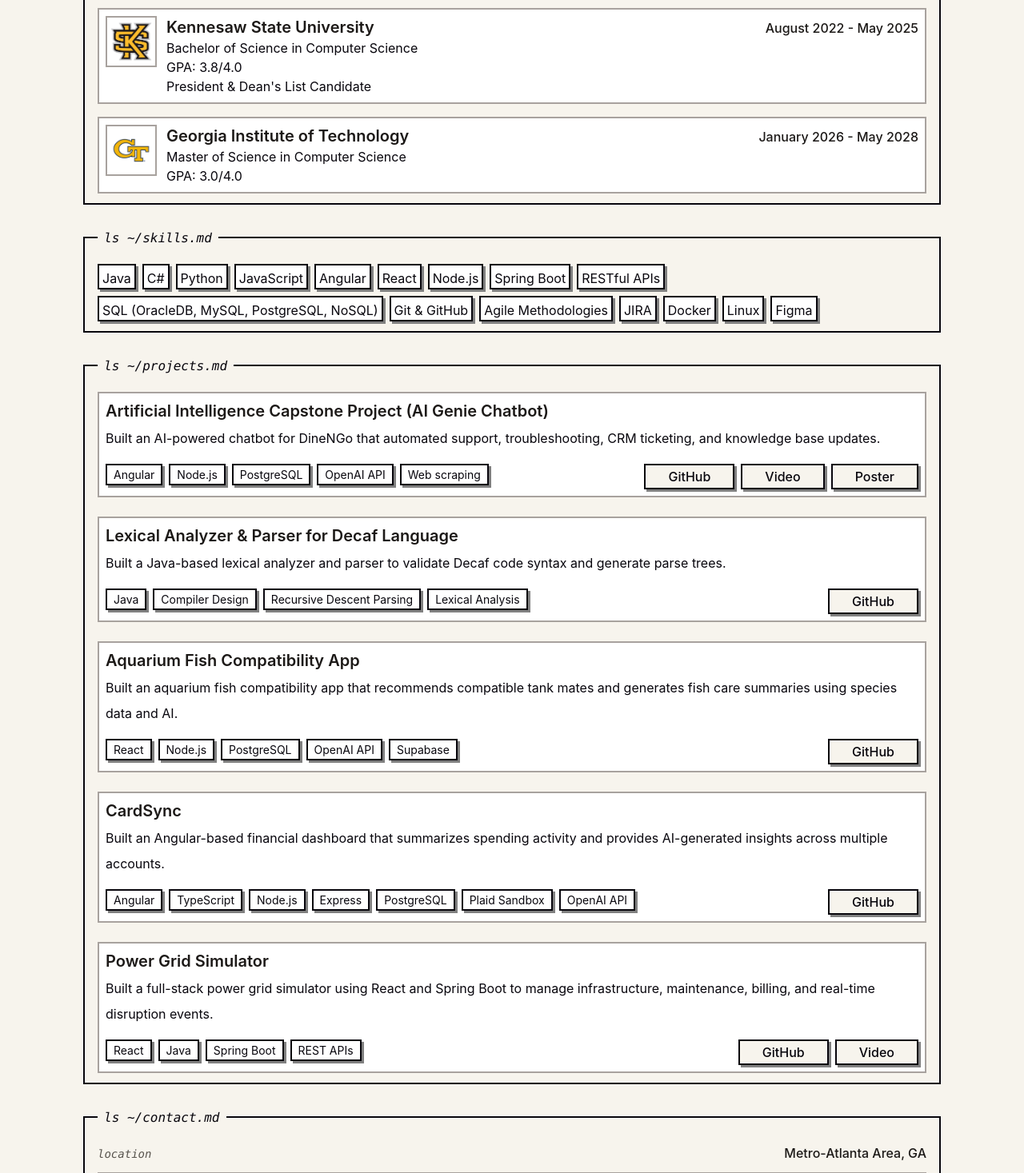
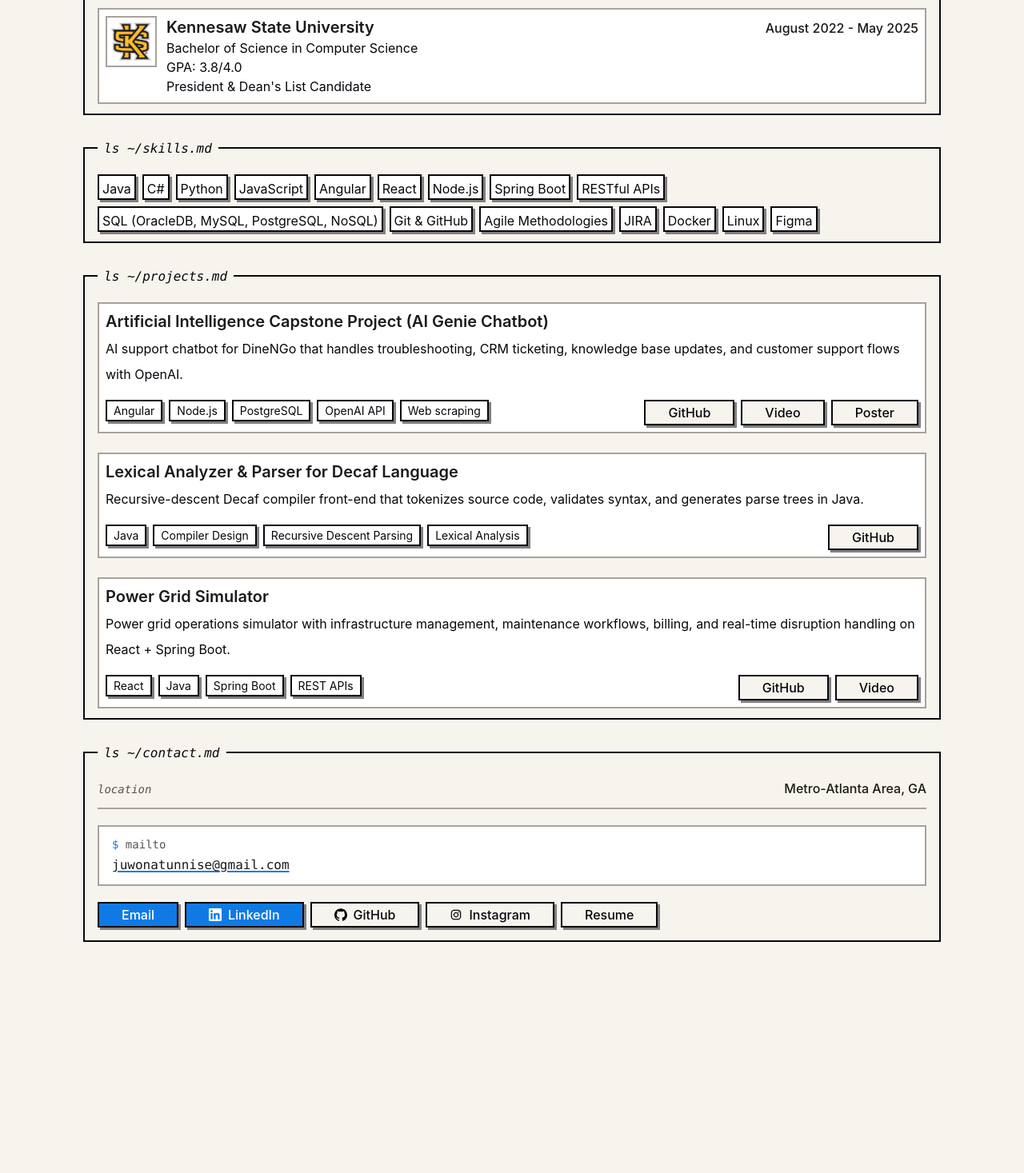
Before and after one commit to Juwonaman/myportfolio, a React (Vite) app: page / in a window 1280 px wide. Shown: the part 1330-2797 px from the top of the page at 80% size. After the commit the page ends 2548 px from the top, so only its background shows below. Built offline with nearby package versions, Linux system fonts and the light colour scheme.

Commit message:
finished

```diff
--- a/src/data/contactMe.js
+++ b/src/data/contactMe.js
@@ -4,7 +4,7 @@ const contactInfo = [
     linkedin: 'https://www.linkedin.com/in/juwonatunnise',
     instagram: 'https://www.instagram.com/callme.juwon/',
     github: 'https://github.com/Juwonaman',
-    resume: '/Juwons_Resume_May2026.pdf',
+    resume: '/Myresume.pdf',
     location: 'Metro-Atlanta Area, GA',
   },
 ];
--- a/src/data/educationMy.js
+++ b/src/data/educationMy.js
@@ -13,17 +13,17 @@ const schoolinfo = [
     image: ksuLogo,
     imageAlt: "Kennesaw State University logo",
   },
-  {
-    school: "Georgia Institute of Technology",
-    location: "Atlanta Georgia",
-    linkKey: "georgiain",
-    gpa: "3.0/4.0",
-    degree: "Master of Science in Computer Science",
-    certs: "",
-    date: "January 2026 - May 2028",
-    image: georgiaTechLogo,
-    imageAlt: "Georgia Institute of Technology logo",
-  },
+  // {
+  //   school: "Georgia Institute of Technology",
+  //   location: "Atlanta Georgia",
+  //   linkKey: "georgiain",
+  //   gpa: "3.0/4.0",
+  //   degree: "Master of Science in Computer Science",
+  //   certs: "",
+  //   date: "January 2026 - May 2028",
+  //   image: georgiaTechLogo,
+  //   imageAlt: "Georgia Institute of Technology logo",
+  // },
 ];
 
 export default schoolinfo;
--- a/src/data/projects.js
+++ b/src/data/projects.js
@@ -3,7 +3,7 @@ const projects = [
     id: "ai-genie",
     title: "Artificial Intelligence Capstone Project (AI Genie Chatbot)",
     description:
-      "Built an AI-powered chatbot for DineNGo that automated support, troubleshooting, CRM ticketing, and knowledge base updates.",
+      "AI support chatbot for DineNGo that handles troubleshooting, CRM ticketing, knowledge base updates, and customer support flows with OpenAI.",
     stack: ["Angular", "Node.js", "PostgreSQL", "OpenAI API", "Web scraping"],
     buttons: [
       { label: "GitHub", url: "https://github.com/AIGenieChatBot/DineNGO" },
@@ -15,39 +15,39 @@ const projects = [
     id: "decaf-parser",
     title: "Lexical Analyzer & Parser for Decaf Language",
     description:
-      "Built a Java-based lexical analyzer and parser to validate Decaf code syntax and generate parse trees.",
+      "Recursive-descent Decaf compiler front-end that tokenizes source code, validates syntax, and generates parse trees in Java.",
     stack: ["Java", "Compiler Design", "Recursive Descent Parsing", "Lexical Analysis"],
     buttons: [{ label: "GitHub", url: "https://github.com/Juwonaman/DecafJavaScanner" }],
   },
-  {
-    id: "aquarium-app",
-    title: "Aquarium Fish Compatibility App",
-    description:
-      "Built an aquarium fish compatibility app that recommends compatible tank mates and generates fish care summaries using species data and AI.",
-    stack: ["React", "Node.js", "PostgreSQL", "OpenAI API", "Supabase"],
-    buttons: [{ label: "GitHub", url: "https://github.com/Juwonaman/ai_fish.git" }],
-  },
-  {
-    id: "cardsync",
-    title: "CardSync",
-    description:
-      "Built an Angular-based financial dashboard that summarizes spending activity and provides AI-generated insights across multiple accounts.",
-    stack: [
-      "Angular",
-      "TypeScript",
-      "Node.js",
-      "Express",
-      "PostgreSQL",
-      "Plaid Sandbox",
-      "OpenAI API",
-    ],
-    buttons: [{ label: "GitHub", url: "https://github.com/Juwonaman/cardsync.git" }],
-  },
+  // {
+  //   id: "aquarium-app",
+  //   title: "Aquarium Fish Compatibility App",
+  //   description:
+  //     "Aquarium compatibility assistant that matches tank mates and generates species-specific care summaries from structured data and OpenAI.",
+  //   stack: ["React", "Node.js", "PostgreSQL", "OpenAI API", "Supabase"],
+  //   buttons: [{ label: "GitHub", url: "https://github.com/Juwonaman/ai_fish.git" }],
+  // },
+  // {
+  //   id: "cardsync",
+  //   title: "CardSync",
+  //   description:
+  //     "Personal finance dashboard that syncs multi-account transactions through Plaid and surfaces AI-generated spending insights.",
+  //   stack: [
+  //     "Angular",
+  //     "TypeScript",
+  //     "Node.js",
+  //     "Express",
+  //     "PostgreSQL",
+  //     "Plaid Sandbox",
+  //     "OpenAI API",
+  //   ],
+  //   buttons: [{ label: "GitHub", url: "https://github.com/Juwonaman/cardsync.git" }],
+  // },
   {
     id: "powergrid",
     title: "Power Grid Simulator",
     description:
-      "Built a full-stack power grid simulator using React and Spring Boot to manage infrastructure, maintenance, billing, and real-time disruption events.",
+      "Power grid operations simulator with infrastructure management, maintenance workflows, billing, and real-time disruption handling on React + Spring Boot.",
     stack: ["React", "Java", "Spring Boot", "REST APIs"],
     buttons: [
       { label: "GitHub", url: "https://github.com/Juwonaman/power-grid-simulator" },
```
Also changed, not shown: 2 other files (tests, documents, lock files or other folders).
